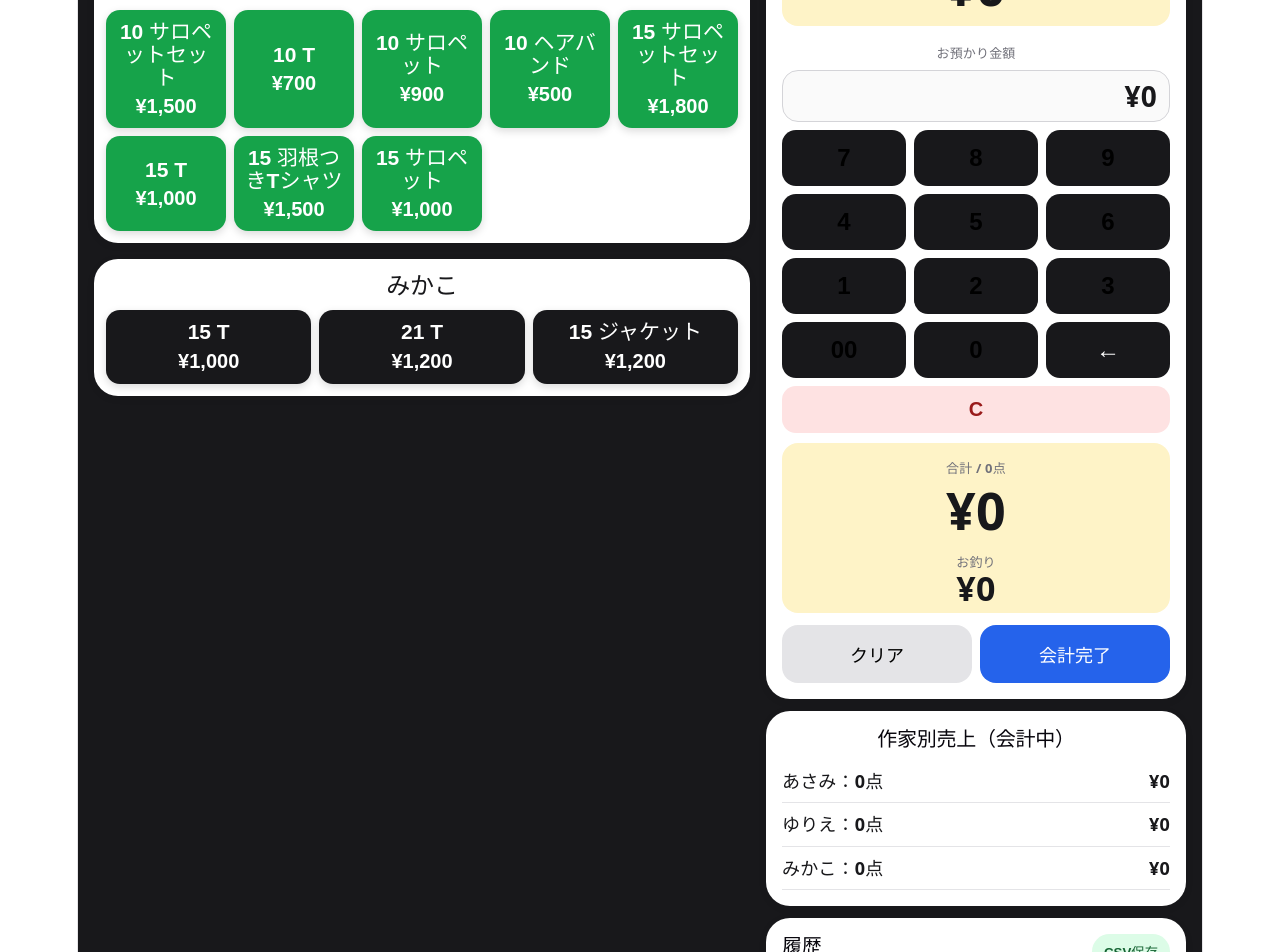
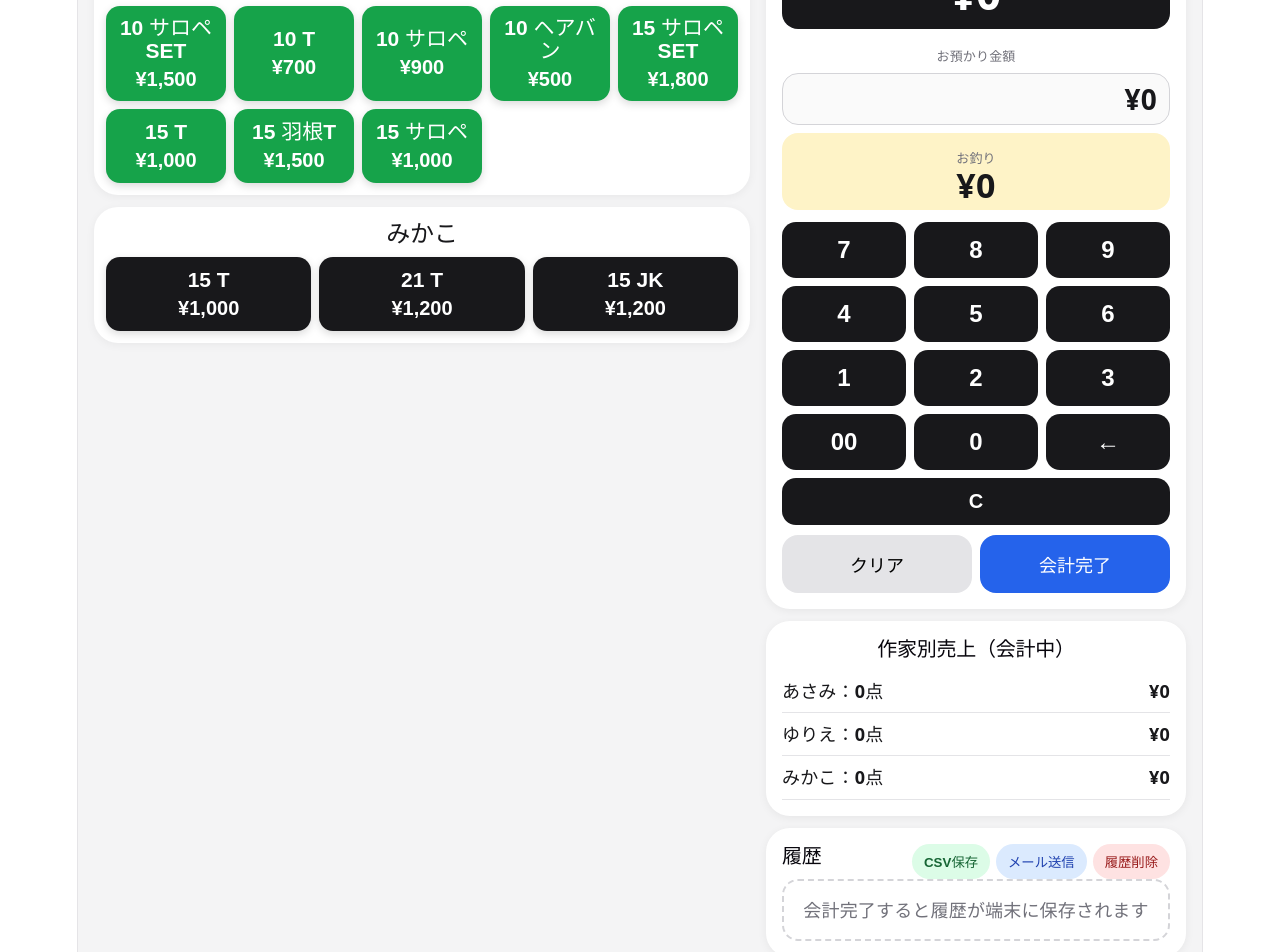
Before and after one commit to mettremishiro-png/nui-register, a React (Vite) app: page / in a window 1280 px wide. Shown: the part 340-1292 px from the top of the page. Built offline with nearby package versions, Linux system fonts and the light colour scheme.

Commit message:
update register ui

```diff
--- a/src/App.jsx
+++ b/src/App.jsx
@@ -1,4 +1,4 @@
-import { useMemo, useState } from "react";
+import { useEffect, useMemo, useState } from "react";
 
 const creators = [
   { id: "asami", name: "あさみ", color: "#9333ea" },
@@ -34,6 +34,11 @@ const shortCategory = (category) => {
   if (category === "Tシャツ") return "T";
   if (category === "アウター") return "A";
   if (category === "トップス") return "TOP";
+  if (category === "サロペットセット") return "サロペSET";
+  if (category === "サロペット") return "サロペ";
+  if (category === "羽根つきTシャツ") return "羽根T";
+  if (category === "ヘアバンド") return "ヘアバン";
+  if (category === "ジャケット") return "JK";
   if (category === "小物") return "小物";
   if (category === "その他") return "他";
   return category;
@@ -50,7 +55,13 @@ const makeKey = (creator, item) =>
 export default function App() {
   const [cart, setCart] = useState([]);
   const [paid, setPaid] = useState("");
-  const [history, setHistory] = useState([]);
+  const [history, setHistory] = useState(() => {
+    try {
+      return JSON.parse(localStorage.getItem("nui_sales_history") || "[]");
+    } catch {
+      return [];
+    }
+  });
   const [eventName, setEventName] = useState(
     localStorage.getItem("nui_event_name") || ""
   );
@@ -134,6 +145,39 @@ export default function App() {
     });
   };
 
+  useEffect(() => {
+    const handleKeyDown = (event) => {
+      const activeTag = document.activeElement?.tagName;
+      if (activeTag === "INPUT" || activeTag === "TEXTAREA") return;
+
+      if (/^[0-9]$/.test(event.key)) {
+        event.preventDefault();
+        addPaidDigit(event.key);
+        return;
+      }
+
+      if (event.key === "Backspace") {
+        event.preventDefault();
+        addPaidDigit("BS");
+        return;
+      }
+
+      if (event.key === "Delete" || event.key === "Escape") {
+        event.preventDefault();
+        addPaidDigit("C");
+        return;
+      }
+
+      if (event.key === "Enter") {
+        event.preventDefault();
+        completeSale();
+      }
+    };
+
+    window.addEventListener("keydown", handleKeyDown);
+    return () => window.removeEventListener("keydown", handleKeyDown);
+  }, [cart, paid, total, totalQty, change, eventName]);
+
   const completeSale = () => {
     if (cart.length === 0) return;
     const sale = {
@@ -146,11 +190,15 @@ export default function App() {
       change,
       items: cart,
     };
-    setHistory((prev) => [sale, ...prev]);
+    setHistory((prev) => {
+      const next = [sale, ...prev];
+      localStorage.setItem("nui_sales_history", JSON.stringify(next));
+      return next;
+    });
     clearCart();
   };
 
-  const exportCSV = () => {
+  const makeCSV = () => {
     const header = [
       "イベント名",
       "会計日時",
@@ -181,18 +229,35 @@ export default function App() {
       ])
     );
 
-    const csv = [header, ...rows]
+    return [header, ...rows]
       .map((row) => row.map((cell) => `"${String(cell).replaceAll('"', '""')}"`).join(","))
       .join("\n");
+  };
 
+  const exportCSV = () => {
     const bom = "\uFEFF";
-    const blob = new Blob([bom + csv], { type: "text/csv;charset=utf-8;" });
+    const blob = new Blob([bom + makeCSV()], { type: "text/csv;charset=utf-8;" });
     const url = URL.createObjectURL(blob);
     const a = document.createElement("a");
     a.href = url;
     a.download = `${eventName || "nui-register"}_sales.csv`;
     a.click();
     URL.revokeObjectURL(url);
+  };
+
+  const mailCSV = () => {
+    if (history.length === 0) return;
+    const subject = encodeURIComponent(`${eventName || "ぬい服レジ"} 売上CSV`);
+    const body = encodeURIComponent(
+      `売上CSVです。\n\n${makeCSV()}\n\n※件数が多い場合、メール本文が途中で切れることがあります。その場合はCSV保存も併用してください。`
+    );
+    window.location.href = `mailto:?subject=${subject}&body=${body}`;
+  };
+
+  const clearHistory = () => {
+    if (!window.confirm("履歴をすべて削除しますか？")) return;
+    setHistory([]);
+    localStorage.removeItem("nui_sales_history");
   };
 
   return (
@@ -237,8 +302,6 @@ export default function App() {
         </main>
 
         <aside style={styles.side}>
-
-
           <section style={styles.panel}>
             <h2 style={styles.panelTitle}>会計中</h2>
 
@@ -274,14 +337,19 @@ export default function App() {
               ))
             )}
 
-
-            <div style={styles.changeBox}>
-              <div style={styles.smallLabel}>合計 / {totalQty}点</div>
+            <div style={styles.totalBox}>
+              <div style={styles.smallLabelLight}>合計 / {totalQty}点</div>
               <div style={styles.total}>{yen(total)}</div>
             </div>
 
             <label style={styles.smallLabel}>お預かり金額</label>
             <div style={styles.paidDisplay}>{paid ? yen(paid) : "¥0"}</div>
+
+            <div style={styles.changeBox}>
+              <div style={styles.smallLabel}>お釣り</div>
+              <div style={styles.change}>{yen(change)}</div>
+            </div>
+
             <div style={styles.keypad}>
               {["7", "8", "9", "4", "5", "6", "1", "2", "3", "00", "0", "BS"].map((key) => (
                 <button
@@ -295,14 +363,6 @@ export default function App() {
               <button style={styles.keypadClearButton} onClick={() => addPaidDigit("C")}>
                 C
               </button>
-            </div>
-
-            <div style={styles.changeBox}>
-              <div style={styles.smallLabel}>合計 / {totalQty}点</div>
-              <div style={styles.total}>{yen(total)}</div>
-              <div style={{ height: 10 }} />
-              <div style={styles.smallLabel}>お釣り</div>
-              <div style={styles.change}>{yen(change)}</div>
             </div>
 
             <div style={styles.actionGrid}>
@@ -328,18 +388,26 @@ export default function App() {
           <section style={styles.panel}>
             <div style={styles.historyHeader}>
               <h2 style={styles.panelTitle}>履歴</h2>
-              <button style={styles.csvButton} onClick={exportCSV} disabled={history.length === 0}>
-                CSV保存
-              </button>
+              <div style={styles.historyButtons}>
+                <button style={styles.csvButton} onClick={exportCSV} disabled={history.length === 0}>
+                  CSV保存
+                </button>
+                <button style={styles.mailButton} onClick={mailCSV} disabled={history.length === 0}>
+                  メール送信
+                </button>
+                <button style={styles.clearHistoryButton} onClick={clearHistory} disabled={history.length === 0}>
+                  履歴削除
+                </button>
+              </div>
             </div>
             {history.length === 0 ? (
-              <div style={styles.empty}>会計完了すると履歴が残ります</div>
+              <div style={styles.empty}>会計完了すると履歴が端末に保存されます</div>
             ) : (
               history.slice(0, 10).map((sale) => (
                 <div key={sale.id} style={styles.historyRow}>
                   <div>
                     <strong>{sale.time}</strong>
-                    <div style={styles.cartSub}>{sale.totalQty}点 / お預かり {yen(sale.paid)}</div>
+                    <div style={styles.cartSubDark}>{sale.totalQty}点 / お預かり {yen(sale.paid)}</div>
                   </div>
                   <strong>{yen(sale.total)}</strong>
                 </div>
@@ -355,14 +423,14 @@ export default function App() {
 const styles = {
   page: {
     minHeight: "100vh",
-    background: "#18181b",
+    background: "#f4f4f5",
     padding: 16,
     fontFamily: "system-ui, -apple-system, BlinkMacSystemFont, sans-serif",
     color: "#18181b",
   },
   header: {
     display: "flex",
-    gap: 16,
+    gap: 12,
     justifyContent: "space-between",
     alignItems: "center",
     background: "white",
@@ -376,6 +444,7 @@ const styles = {
   title: { margin: 0, fontSize: 36, lineHeight: 1.1 },
   eventBox: { minWidth: 260, flex: "1 1 300px" },
   smallLabel: { fontSize: 13, color: "#71717a", fontWeight: 800 },
+  smallLabelLight: { fontSize: 13, color: "#d4d4d8", fontWeight: 800 },
   eventInput: {
     width: "100%",
     boxSizing: "border-box",
@@ -392,7 +461,7 @@ const styles = {
     gap: 16,
     alignItems: "start",
   },
-  main: { display: "grid", gap: 16 },
+  main: { display: "grid", gap: 12 },
   creatorSection: {
     background: "white",
     borderRadius: 24,
@@ -429,15 +498,6 @@ const styles = {
     padding: 16,
     boxShadow: "0 2px 10px rgba(0,0,0,0.06)",
   },
-  panelDark: {
-    background: "#18181b",
-    color: "white",
-    borderRadius: 24,
-    padding: 18,
-    boxShadow: "0 2px 10px rgba(0,0,0,0.2)",
-  },
-  totalLabel: { color: "#d4d4d8", fontWeight: 700 },
-  total: { fontSize: 52, fontWeight: 950, lineHeight: 1.1 },
   panelTitle: { margin: "0 0 10px", fontSize: 20 },
   empty: {
     padding: 16,
@@ -467,6 +527,7 @@ const styles = {
   },
   cartName: { fontSize: 18, fontWeight: 900, marginTop: 4 },
   cartSub: { color: "#d4d4d8", fontSize: 13, fontWeight: 700 },
+  cartSubDark: { color: "#71717a", fontSize: 13, fontWeight: 700 },
   qtyBox: { display: "flex", alignItems: "center", gap: 6 },
   qtyButton: {
     width: 38,
@@ -484,21 +545,19 @@ const styles = {
     border: 0,
     borderRadius: 999,
     padding: "9px 12px",
-    background: "#18181b",
-    color: "white",
+    background: "#fee2e2",
+    color: "#991b1b",
     fontWeight: 900,
     cursor: "pointer",
   },
-  paidGrid: { display: "grid", gridTemplateColumns: "repeat(3, 1fr)", gap: 8, marginTop: 12 },
-  moneyButton: {
-    border: 0,
-    borderRadius: 14,
+  totalBox: {
+    background: "#18181b",
+    color: "white",
+    borderRadius: 16,
     padding: 12,
-    fontSize: 17,
-    fontWeight: 900,
-    background: "#e4e4e7",
-    cursor: "pointer",
+    margin: "12px 0",
   },
+  total: { fontSize: 44, fontWeight: 950, lineHeight: 1.1 },
   paidDisplay: {
     width: "100%",
     boxSizing: "border-box",
@@ -511,6 +570,14 @@ const styles = {
     background: "#fafafa",
     textAlign: "right",
   },
+  changeBox: {
+    background: "#fef3c7",
+    color: "#18181b",
+    borderRadius: 16,
+    padding: 12,
+    marginBottom: 12,
+  },
+  change: { fontSize: 34, fontWeight: 950 },
   keypad: {
     display: "grid",
     gridTemplateColumns: "repeat(3, 1fr)",
@@ -522,6 +589,7 @@ const styles = {
     borderRadius: 14,
     padding: 14,
     background: "#18181b",
+    color: "white",
     fontSize: 24,
     fontWeight: 950,
     cursor: "pointer",
@@ -541,14 +609,12 @@ const styles = {
     border: 0,
     borderRadius: 14,
     padding: 12,
-    background: "#fee2e2",
-    color: "#991b1b",
+    background: "#18181b",
+    color: "white",
     fontSize: 20,
     fontWeight: 950,
     cursor: "pointer",
   },
-  changeBox: { background: "#fef3c7", borderRadius: 16, padding: 12, marginBottom: 12 },
-  change: { fontSize: 34, fontWeight: 950 },
   actionGrid: { display: "grid", gridTemplateColumns: "1fr 1fr", gap: 8 },
   clearButton: {
     border: 0,
@@ -577,6 +643,7 @@ const styles = {
     fontWeight: 800,
   },
   historyHeader: { display: "flex", alignItems: "center", justifyContent: "space-between", gap: 8 },
+  historyButtons: { display: "flex", gap: 6, flexWrap: "wrap", justifyContent: "flex-end" },
   csvButton: {
     border: 0,
     borderRadius: 999,
@@ -586,13 +653,31 @@ const styles = {
     fontWeight: 900,
     cursor: "pointer",
   },
+  mailButton: {
+    border: 0,
+    borderRadius: 999,
+    padding: "8px 12px",
+    background: "#dbeafe",
+    color: "#1e40af",
+    fontWeight: 900,
+    cursor: "pointer",
+  },
+  clearHistoryButton: {
+    border: 0,
+    borderRadius: 999,
+    padding: "8px 12px",
+    background: "#fee2e2",
+    color: "#991b1b",
+    fontWeight: 900,
+    cursor: "pointer",
+  },
   historyRow: {
     display: "flex",
     justifyContent: "space-between",
     gap: 8,
     padding: 10,
     borderRadius: 14,
-    background: "#18181b",
+    background: "#f4f4f5",
     marginBottom: 8,
   },
 };
```
